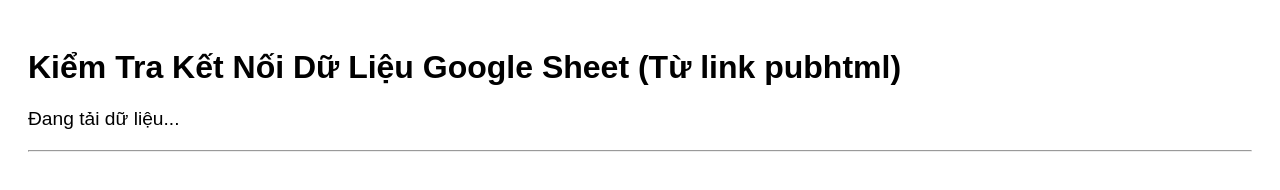
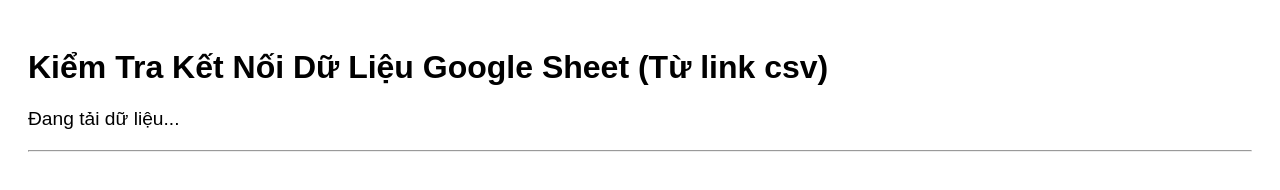
Before and after one commit to thachdailyxevinfastvn-cpu/portal, a plain HTML site: page khoxe.html in a window 1280 px wide. Drawn offline with Linux system fonts and the light colour scheme.

```diff
--- a/khoxe.html
+++ b/khoxe.html
@@ -15,7 +15,7 @@
 </head>
 <body>
 
-    <h1>Kiểm Tra Kết Nối Dữ Liệu Google Sheet (Từ link pubhtml)</h1>
+    <h1>Kiểm Tra Kết Nối Dữ Liệu Google Sheet (Từ link csv)</h1>
     <div id="status">Đang tải dữ liệu...</div>
     <hr>
     <div id="data-container"></div>
```
